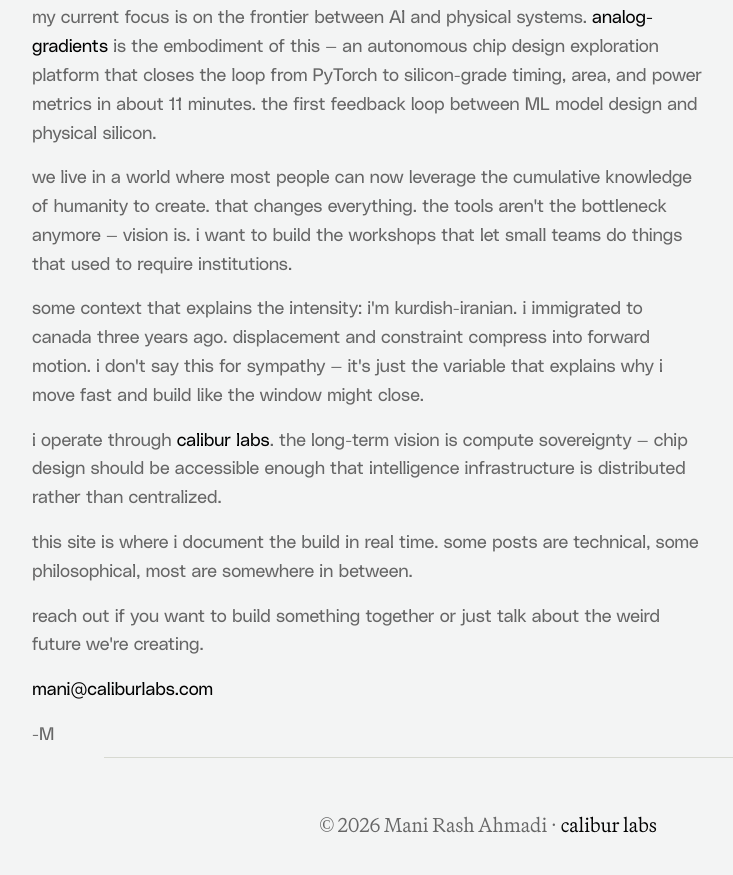
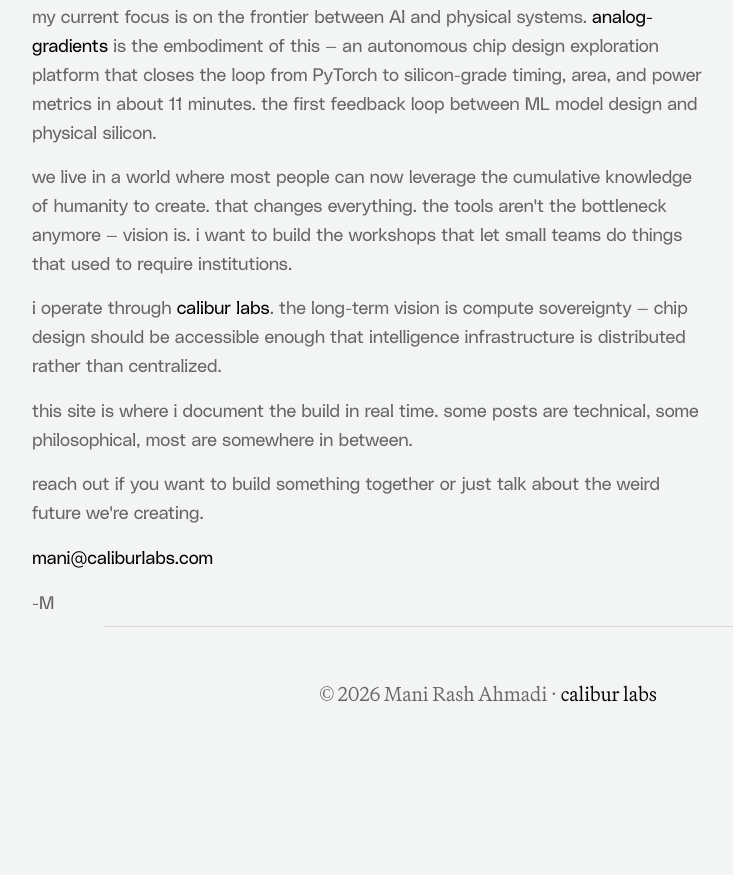
Before and after one commit to captaindpt/portfolio-2, an Eleventy site: page about.md in a window 1280 px wide. Shown: the part 1067-1942 px from the top of the page, without its empty margins (392-1125 px from the left). After the commit the page ends 1824 px from the top, so only its background shows below. Built offline with nearby package versions, Linux system fonts and the light colour scheme; Eleventy itself is replaced by a stand-in of ours; files that its build step writes are made by us from their sources.

Commit message:
Remove kurdish-iranian line from about page
Co-Authored-By: Claude Opus 4.6 (1M context) <noreply@anthropic.com>

```diff
--- a/about.md
+++ b/about.md
@@ -24,8 +24,6 @@ my current focus is on the frontier between AI and physical systems. [analog-gra
 
 we live in a world where most people can now leverage the cumulative knowledge of humanity to create. that changes everything. the tools aren't the bottleneck anymore — vision is. i want to build the workshops that let small teams do things that used to require institutions.
 
-some context that explains the intensity: i'm kurdish-iranian. i immigrated to canada three years ago. displacement and constraint compress into forward motion. i don't say this for sympathy — it's just the variable that explains why i move fast and build like the window might close.
-
 i operate through [calibur labs](mailto:mani@caliburlabs.com). the long-term vision is compute sovereignty — chip design should be accessible enough that intelligence infrastructure is distributed rather than centralized.
 
 this site is where i document the build in real time. some posts are technical, some philosophical, most are somewhere in between.
```
